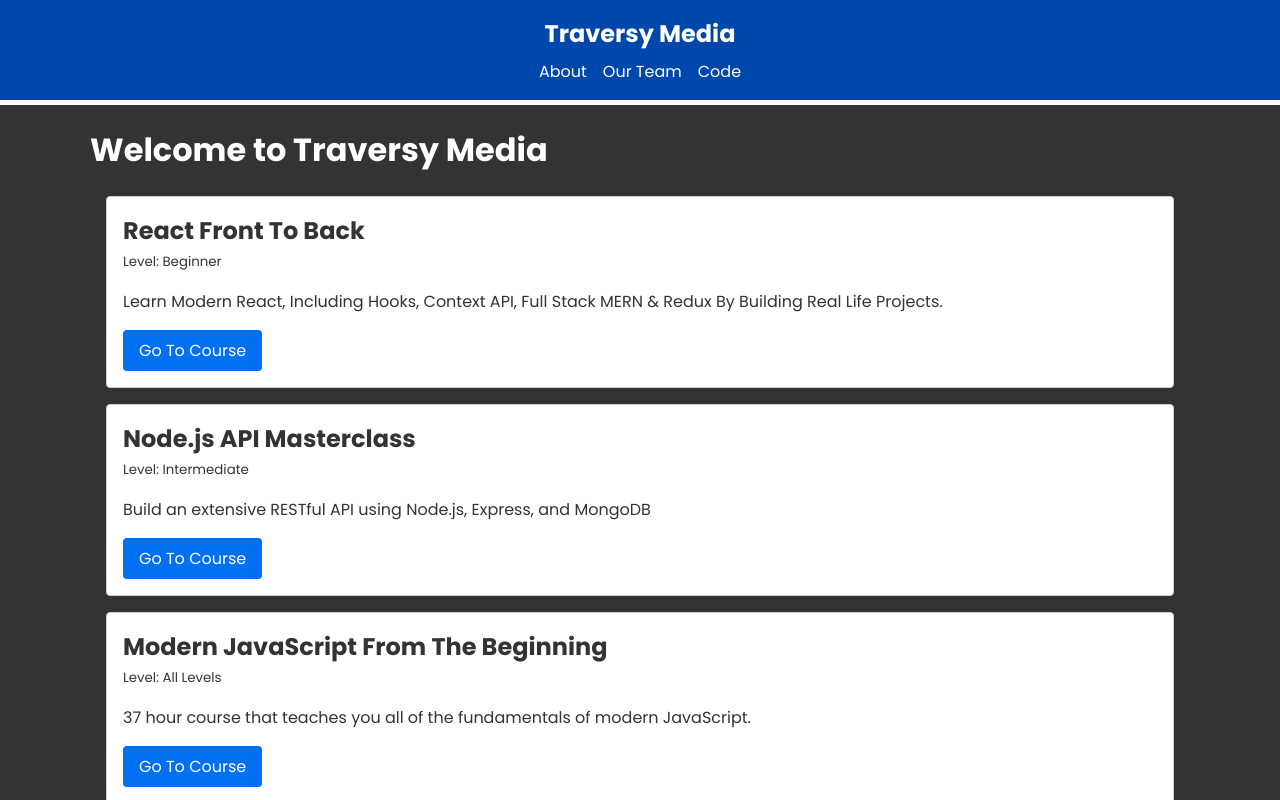
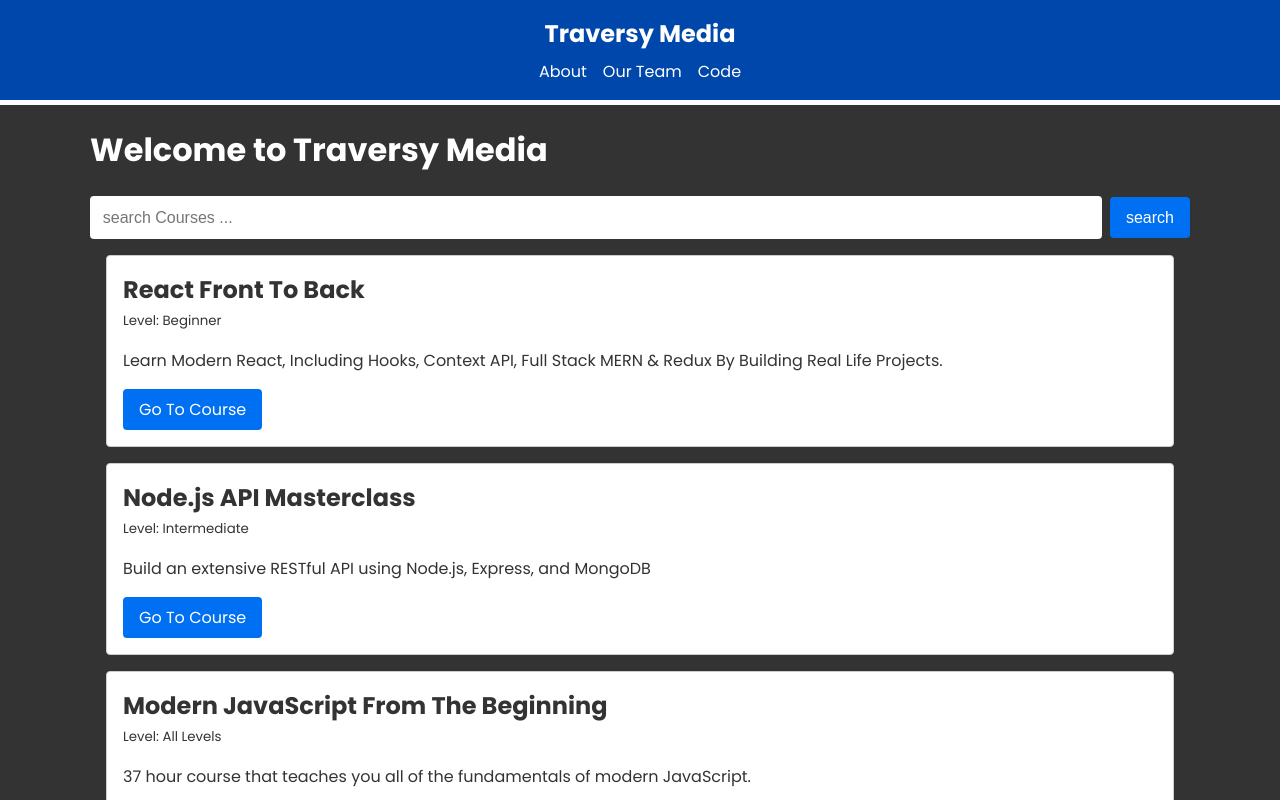
Before and after one commit to ghmasood/nextjs-App-Directory, a Next.js app: page / in a window 1280 px wide. Shown: the top 800 px of the page. Built offline with nearby package versions, Linux system fonts and the light colour scheme.

Commit message:
[ADD] search component and api call

```diff
--- a/app/api/courses/route.js
+++ b/app/api/courses/route.js
@@ -4,3 +4,9 @@
 export async function GET(request) {
   return NextResponse.json(courses);
 }
+
+export async function POST(request) {
+  const course = await request.json();
+  courses.push(course);
+  return NextResponse.json({ message: "course added" });
+}
--- /dev/null
+++ b/app/api/courses/search/route.js
@@ -0,0 +1,11 @@
+import { NextResponse } from "next/server";
+import courses from "../data.json";
+
+export async function GET(request) {
+  const { searchParams } = new URL(request.url);
+  const query = searchParams.get("query");
+  const filterd = courses.filter((c) =>
+    c.title.toLowerCase().includes(query.toLowerCase())
+  );
+  return NextResponse.json(filterd);
+}
--- /dev/null
+++ b/app/components/CourseSearch/index.tsx
@@ -0,0 +1,28 @@
+"use client";
+import React, { useState } from "react";
+
+function CourseSearch({ getSearchResults }: any) {
+  const [query, setQuery] = useState<string>("");
+  const handleSubmit = async (e: any) => {
+    e.preventDefault();
+    const res = await fetch(`api/courses/search?query=${query}`);
+    const courses = await res.json();
+    getSearchResults(courses);
+  };
+  return (
+    <form onSubmit={handleSubmit} className="search-form">
+      <input
+        type="text"
+        className="search-input"
+        placeholder="search Courses ..."
+        value={query}
+        onChange={(e) => setQuery(e.target.value)}
+      />
+      <button className="search-button" type="submit">
+        search
+      </button>
+    </form>
+  );
+}
+
+export default CourseSearch;
--- a/app/components/Courses/index.tsx
+++ b/app/components/Courses/index.tsx
@@ -1,12 +1,13 @@
 import Link from "next/link";
 import React from "react";
 
-async function Courses() {
-  const coursess = await getCourses();
+function Courses({ coursess }: { coursess: any[] }) {
+  // const coursess = await getCourses();
 
   return (
     <div className="courses">
-      {coursess.map((item: any) => (
+      {coursess &&
+        coursess?.map((item: any) => (
           <div key={item.id} className="card">
             <h2>{item.title}</h2>
             <small>Level: {item.level}</small>
@@ -22,8 +23,8 @@
 
 export default Courses;
 
-async function getCourses() {
-  const res = await fetch("http://localhost:3000/api/courses");
-  const courses = await res.json();
-  return courses;
-}
+// async function getCourses() {
+//   const res = await fetch("http://localhost:3000/api/courses");
+//   const courses = await res.json();
+//   return courses;
+// }
--- a/app/loading.tsx
+++ b/app/loading.tsx
@@ -1,6 +1,6 @@
 import React from "react";
 
-function Loading() {
+function LoadingPage() {
   return (
     <div className="loader">
       <div className="spinner"></div>
@@ -8,4 +8,4 @@
   );
 }
 
-export default Loading;
+export default LoadingPage;
--- a/app/page.tsx
+++ b/app/page.tsx
@@ -1,13 +1,31 @@
-import Link from "next/link";
-import React from "react";
+"use client";
+import { useEffect, useState } from "react";
 import Courses from "./components/Courses";
+import LoadingPage from "./loading";
+import CourseSearch from "./components/CourseSearch";
 
 function HomePage() {
+  const [courses, setCourses] = useState([]);
+  const [loading, setLoading] = useState(true);
+
+  useEffect(() => {
+    const fetchCourse = async () => {
+      const res = await fetch("/api/courses");
+      const data = await res.json();
+      setCourses(data);
+      setLoading(false);
+    };
+    fetchCourse();
+  }, []);
+
+  if (loading) {
+    return <LoadingPage />;
+  }
   return (
     <>
       <h1>Welcome to Traversy Media</h1>
-      {/* @ts-expect-error Server Component */}
-      <Courses />
+      <CourseSearch getSearchResults={(results: any) => setCourses(results)} />
+      <Courses coursess={courses} />
     </>
   );
 }
--- a/package.json
+++ b/package.json
@@ -18,6 +18,7 @@
     "react": "18.2.0",
     "react-dom": "18.2.0",
     "react-icons": "^4.9.0",
-    "typescript": "5.0.4"
+    "typescript": "5.0.4",
+    "uuid": "^9.0.0"
   }
 }
```
Also changed, not shown: 1 other file (tests, documents, lock files or other folders). Lines whose indentation alone changed are shown as unchanged.
